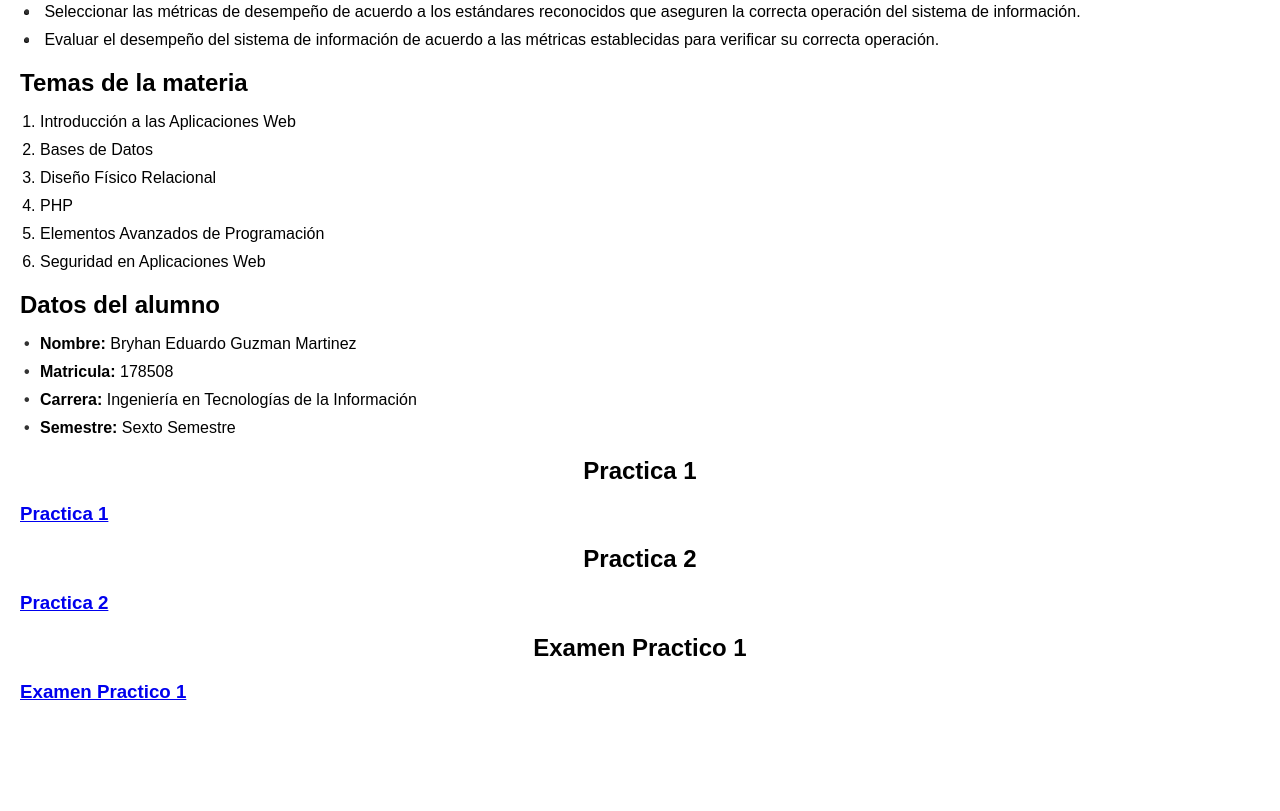
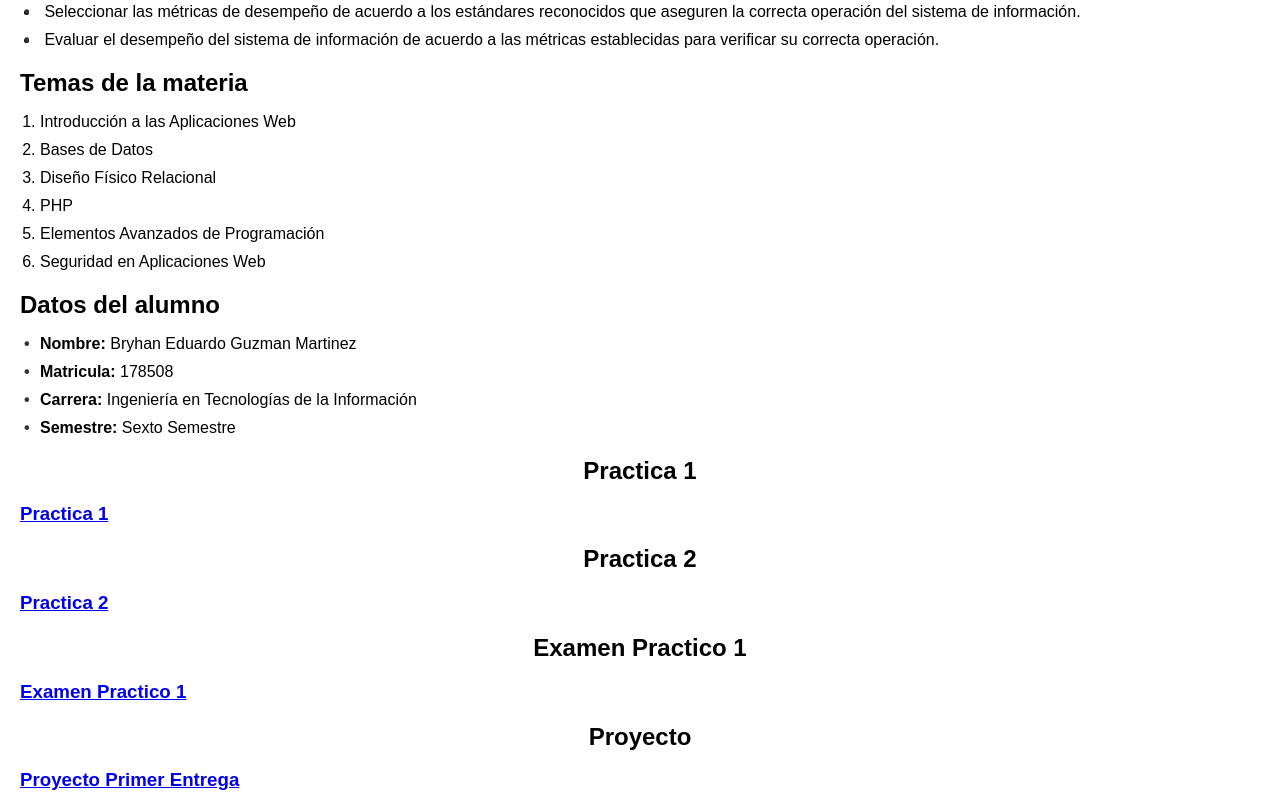
Before and after one commit to BryhanGuzman/BryhanGuzman, a plain HTML site: page index.html in a window 1280 px wide. Shown: the part 719-1530 px from the top of the page. Before the commit the page ends 1442 px from the top, so only its background shows below. Drawn offline with Linux system fonts and the light colour scheme.

Commit message:
Add files via upload

```diff
--- a/index.html
+++ b/index.html
@@ -163,5 +163,13 @@
         </div>
       </a>
     </section>
+    <section id="Proyecto">
+      <h1 align="center">Proyecto</h1>
+      <a href="PrimerEntrega.html">
+        <div>
+          <h3>Proyecto Primer Entrega</h3>
+        </div>
+      </a>
+    </section>
   </body>
 </html>
```
